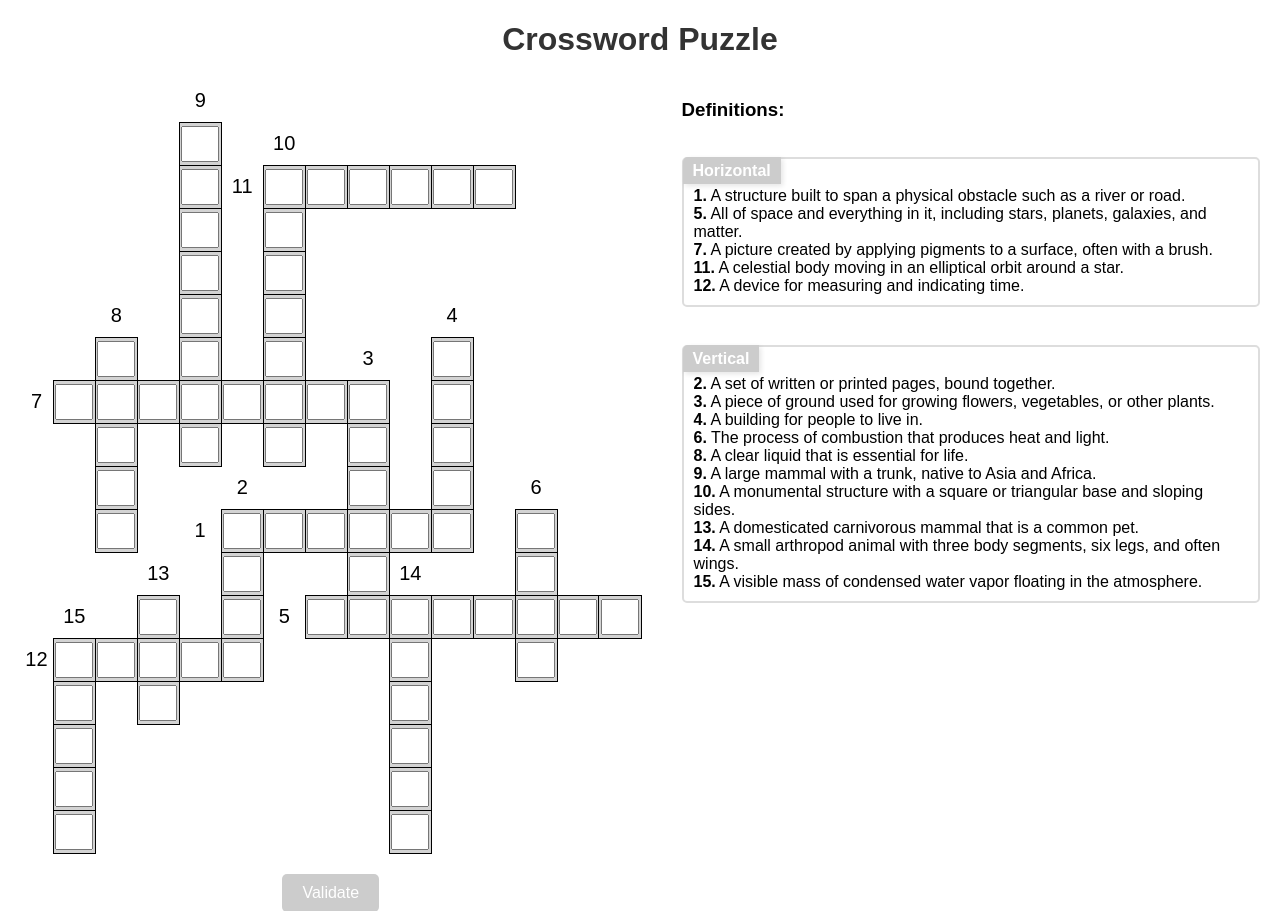
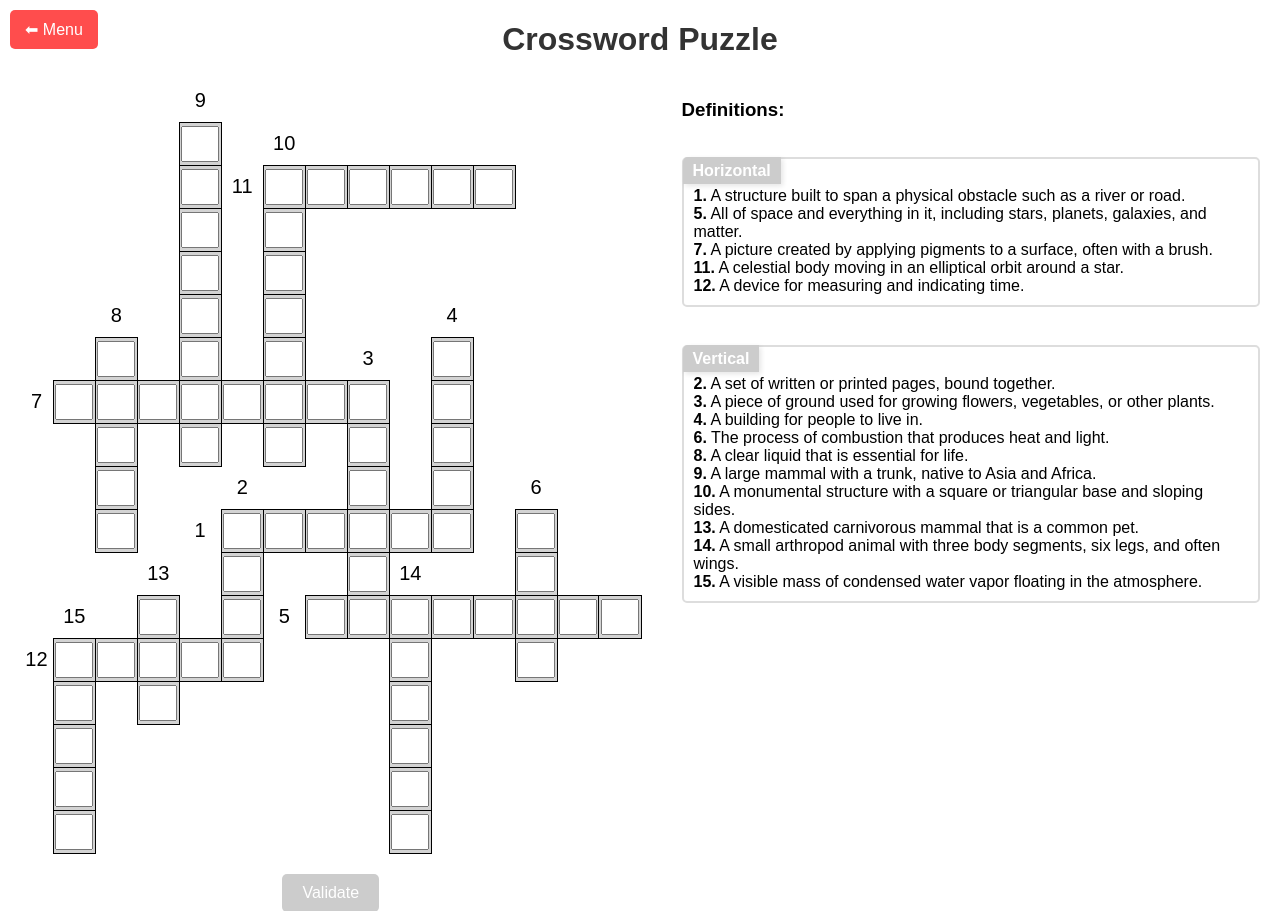
Before and after one commit to MartinBICHE/Anglais, a Flask app: page /crossword in a window 1280 px wide. Shown: the top 911 px of the page. Run offline with Flask 3, Linux system fonts and the light colour scheme; data comes from the database, SQL or seed files in the repository.

Commit message:
Ajout d'un bouton pour retourner au menu, lorsque ce dernier est utilisé un pop-up est affiché précisant à l'utilisateur que les modifications de la grille ne seront pas enregistré. Par la suite il serait intéressant d'enregistrer les modifications (je me suis déjà un peu casser les dents sur cette fonctionnalité, n'ayant pas abouti j'ai reset --hard la branche main d'origin :) )

```diff
--- a/templates/crossword.html
+++ b/templates/crossword.html
@@ -10,6 +10,21 @@
             text-align: center;
             margin: 20px;
         }
+        #menuButton {
+            position: absolute;
+            top: 10px;
+            left: 10px;
+            padding: 10px 15px;
+            font-size: 16px;
+            background-color: #ff4d4d;
+            color: white;
+            border: none;
+            cursor: pointer;
+            border-radius: 5px;
+        }
+        #menuButton:hover {
+            background-color: #cc0000;
+        }
         #grid-container {
             display: flex;
             justify-content: left;
@@ -20,7 +35,6 @@
             margin-right: 40px;
         }
         #definitions {
-
             text-align: left;
         }
         h1 {
@@ -89,6 +103,7 @@
 </head>
 <body>
 
+    <button id="menuButton" onclick="confirmReturnToMenu()">⬅ Menu</button>
     <h1>Crossword Puzzle</h1>
 
     {% if message %}
@@ -106,14 +121,14 @@
             </div>
             <div id="definitions">
                 <h3>Definitions:</h3>
-<br>
+                <br>
                 <div class="definitions-section horizontal-definitions">
                     <br>
                     {% for word, definition in definitions_h.items() %}
                         <strong>{{ word }}</strong> {{ definition }} <br>
                     {% endfor %}
                 </div>
-<br>
+                <br>
                 <div class="definitions-section vertical-definitions">
                     <br>
                     {% for word, definition in definitions_v.items() %}
@@ -124,5 +139,14 @@
         </div>
     {% endif %}
 
+    <script>
+        function confirmReturnToMenu() {
+            let saveProgress = confirm("Are you sure you want to return to the menu? Your changes will not be saved.");
+            if (saveProgress) {
+                window.location.href = '/';
+            }
+        }
+    </script>
+
 </body>
 </html>
```
